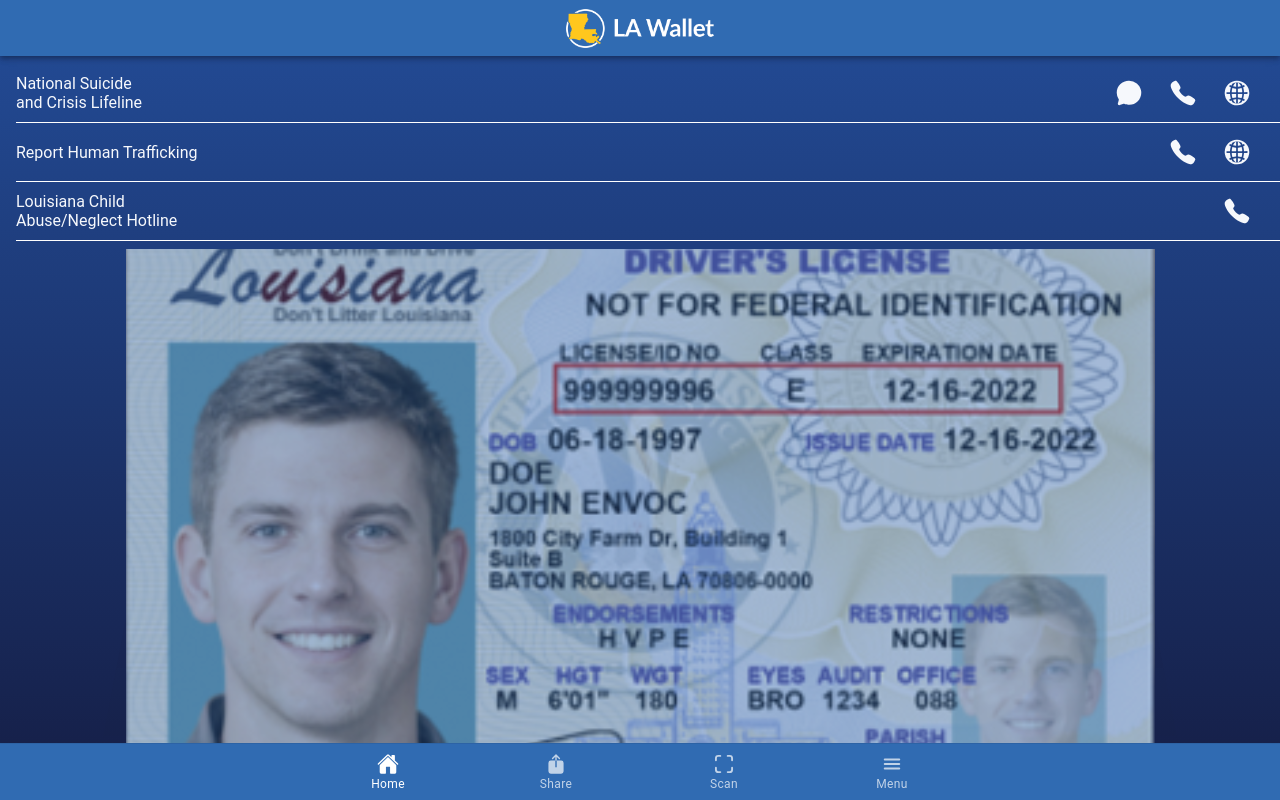
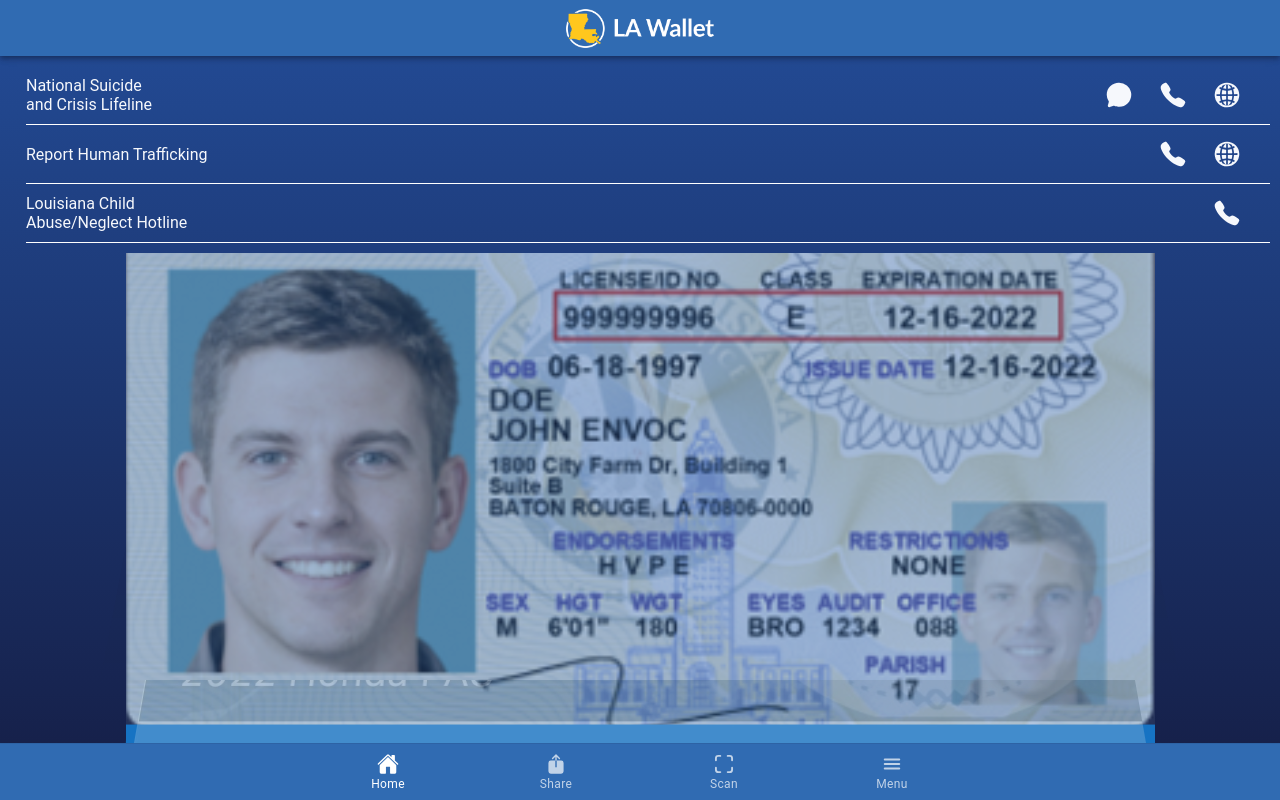
Before and after one commit to jbw716/la-wallet-mockup, a React (Vite) app: page /home in a window 1280 px wide. Built offline with nearby package versions, Linux system fonts and the light colour scheme.

Commit message:
Translated swiper up a little to better fill out the free space.

```diff
--- a/src/pages/1 - Home.css
+++ b/src/pages/1 - Home.css
@@ -1,7 +1,9 @@
 ion-list {
     background-color: transparent !important;
+    padding: 10px !important;
 }
 ion-item {
+    /* --background: indianred; */
     --background: transparent;
     --border-color: white;
 }
--- a/src/pages/1 - Home.tsx
+++ b/src/pages/1 - Home.tsx
@@ -60,8 +60,9 @@
               </span>
             </IonItem>
           </IonList>
-          <div style={{ ...verticalCenterStyle, flex: '1 1 100%', overflow: 'hidden', height: '100%' }}>
+          <div style={{ flex: '1 1 100%', overflow: 'hidden', height: '100%' }}>
             <Swiper
+              style={{ translate: '0 -150px', height: 'calc(100% + 150px)' }}
               modules={[EffectCoverflow, Mousewheel]}
               effect={'coverflow'}
               coverflowEffect={{
```
